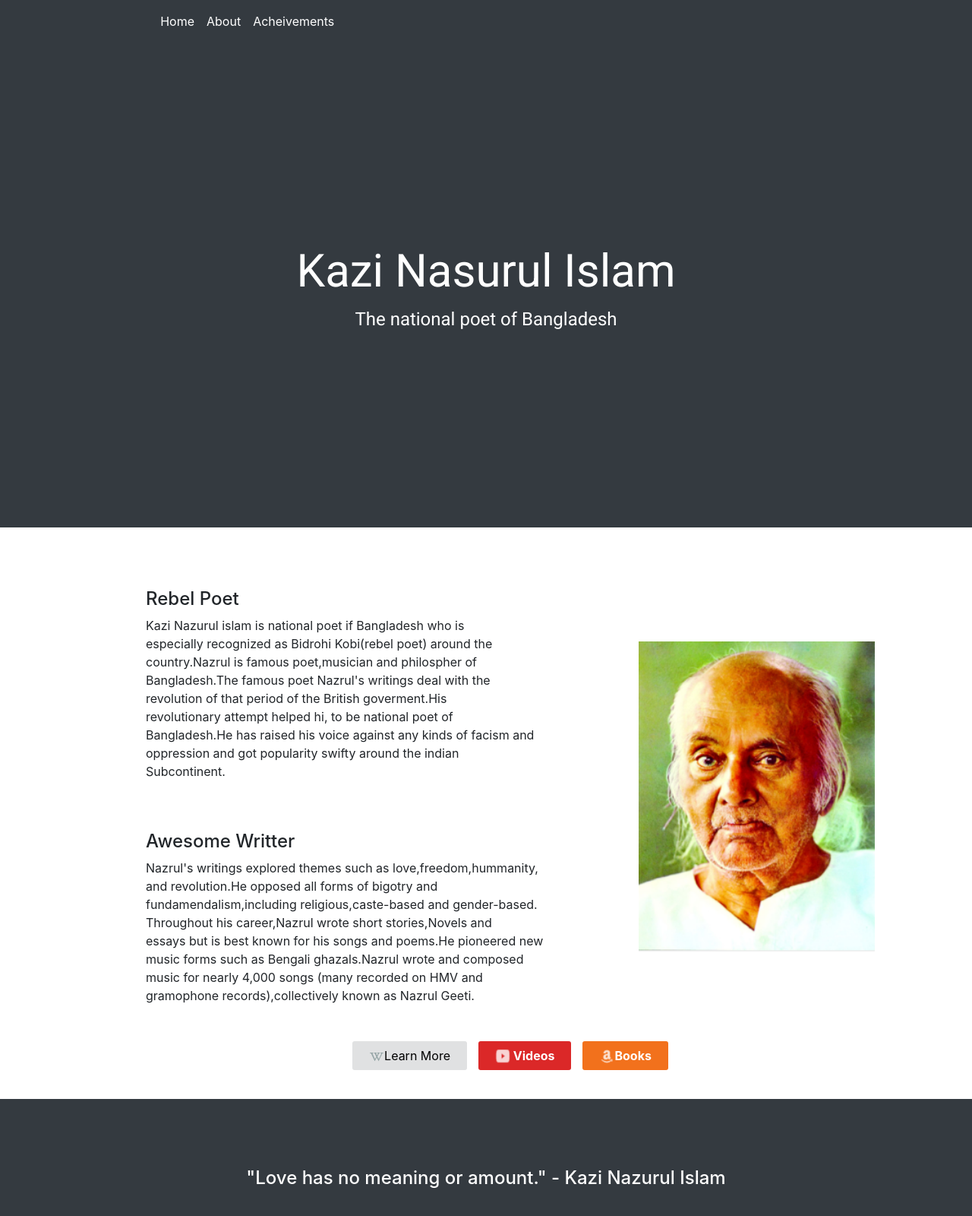
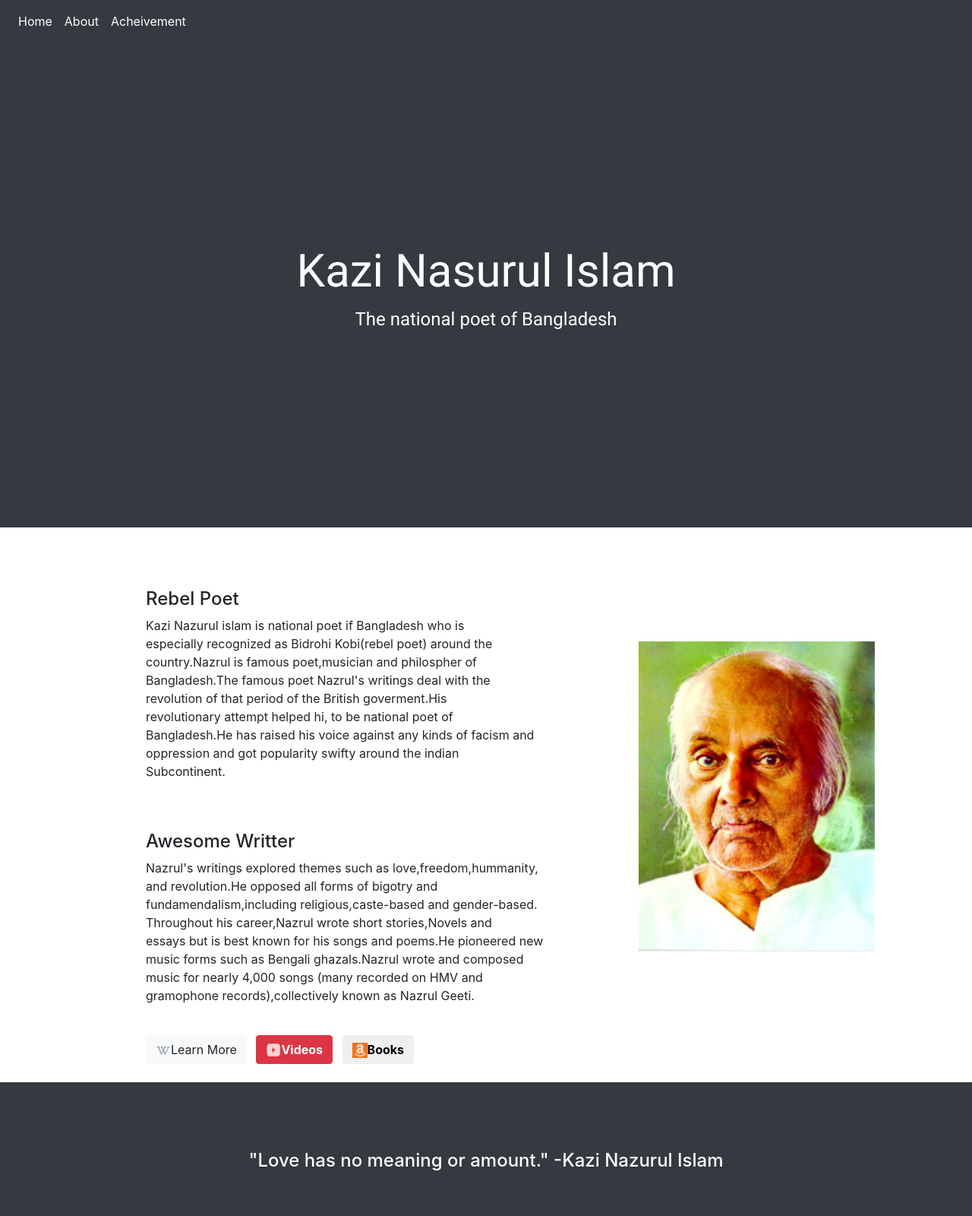
Before and after one commit to Fayez-fyz/Kazi_Nazurul_Islam, a plain HTML site: page index.html in a window 1280 px wide. Shown: the top 1600 px of the page at 76% size. Drawn offline with nearby package versions, Linux system fonts and the light colour scheme.

Commit message:
Update index.html

```diff
--- a/index.html
+++ b/index.html
@@ -15,16 +15,25 @@
 <body>
     <div class="container-fluid px-0">
         <div class="header">
-            <nav class="navbar navbar-expand-lg navbar-light bg-dark" >
-              <button class="navbar-toggler" type="button" data-toggle="collapse" data-target="#navbarNavAltMarkup" aria-controls="navbarNavAltMarkup" aria-expanded="false" aria-label="Toggle navigation"></button>
-                <div class="collapse navbar-collapse" id="navbarNavAltMarkup">
-                  <div class="navbar-nav" >
-                        <a class="nav-item nav-link active"  style="color: white;" href="#">Home </a>
-                        <a class="nav-item nav-link active"  style="color: white;"  href="#">About</a>
-                        <a class="nav-item nav-link active"  style="color: white;"  href="#">Acheivements</a>
-                  </div>
-                </div>
-            </nav>
+          <nav class="navbar navbar-expand-lg navbar-light bg-dark">
+            <button class="navbar-toggler" type="button" data-toggle="collapse" data-target="#navbarNav" aria-controls="navbarNav" aria-expanded="false" aria-label="Toggle navigation">
+              <span class="navbar-toggler-icon"></span>
+            </button>
+            <div class="collapse navbar-collapse" id="navbarNav">
+              <ul class="navbar-nav">
+                <li class="nav-item active">
+                  <a class="nav-link text-white" href="#">Home <span class="sr-only">(current)</span></a>
+                </li>
+                <li class="nav-item">
+                  <a class="nav-link text-white" href="#">About</a>
+                </li>
+                <li class="nav-item">
+                  <a class="nav-link text-white" href="#">Acheivement</a>
+                </li>
+
+              </ul>
+            </div>
+          </nav>
             <div class="nazi bg-dark" id="naz">
 
                 Kazi Nasurul Islam
@@ -60,15 +69,23 @@
                     gramophone records),collectively known as Nazrul Geeti.
 
             </p>
-            <div class="buttons">
-                <button class="wiki"> <img src="wiki.svg" alt="wiki" width="20" height="20px">Learn More</button>
-                <button class="youtube"><img src="youtube.png" alt="youtube" width="20" height="20px"> Videos</button>
-                <button class="am_books"><img src="amazon.png" alt="amz" width="20" height="20px">Books</button>
+            <div class="btn-toolbar d-block d-block mx-auto py-4" role="toolbar" aria-label="Toolbar with button groups">
+              <div class="btn-group mr-2" role="group" aria-label="First group">
+                <button type="button" class="btn btn-light "><img src="wiki.svg" alt="wiki" width="20" height="20px">Learn More</button>
+
+              </div>
+              <div class="btn-group mr-2" role="group" aria-label="Second group">
+                <button type="button" class="btn btn-danger font-weight-bold"><img src="youtube.png" alt="youtube"  width="20" height="20px">Videos</button>
+
+              </div>
+              <div class="btn-group" role="group" aria-label="Third group">
+                <button type="button " class="btn font-weight-bold" id="am_books"><img src="amazon.png" alt="amz" width="20" height="20px">Books</button>
+              </div>
             </div>
 
         </div>
         <div class="quotes bg-dark">
-              <h4 class="qt">"Love has no meaning or amount." - Kazi Nazurul Islam</h4>
+              <h4 class="qt">"Love has no meaning or amount." -Kazi Nazurul Islam</h4>
         </div>
         <div class="awards">
 
@@ -116,8 +133,8 @@
 
             </div>
             <div class="line_setup">
-                <hr class="hr_3" width="22%"> <h3 class="pt">Poetry</h3>  <hr class="hr_4" width="22%"> <hr class="hr_5" width="15%"> <h3 class="pt1">Poem and songs</h3> <hr class="hr_6" width="16%">
-            </div>
+              <hr class="hr_3" width="22%"> <h3 class="pt">Poetry</h3>  <hr class="hr_4" width="22%"> <hr class="hr_5" width="15%"> <h3 class="pt1">Poem and songs</h3> <hr class="hr_6" width="16%">
+             </div>
             <div class="names_poems">
                 <ul>
                     <li>Agni Bina(The Fiery Lute),1922</li>
@@ -144,11 +161,7 @@
                     <li>Pralaya Shikha(Doomsday Flame),1930 proscribed in 1930</li>
                     <li>Shesh Saogat (The Last Offerings),1958</li>
                   </ul>
-
-
-
-
-                </div>
+               </div>
 
 
 
```
